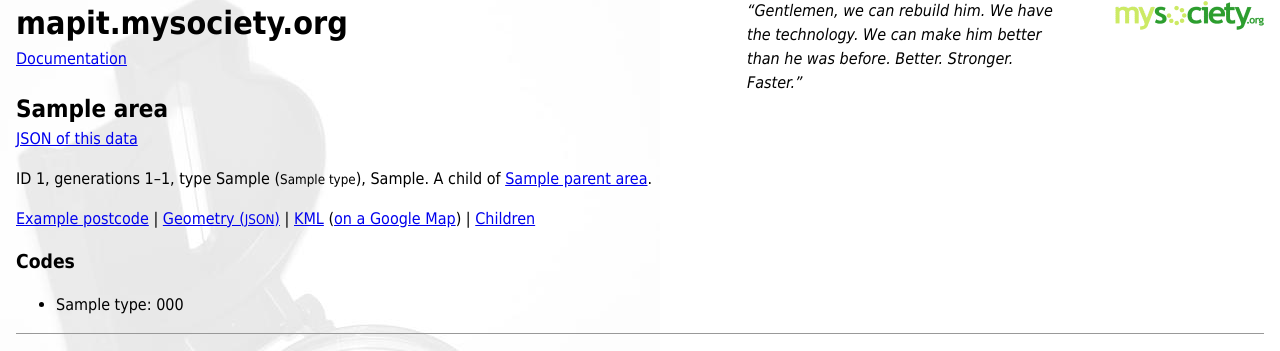
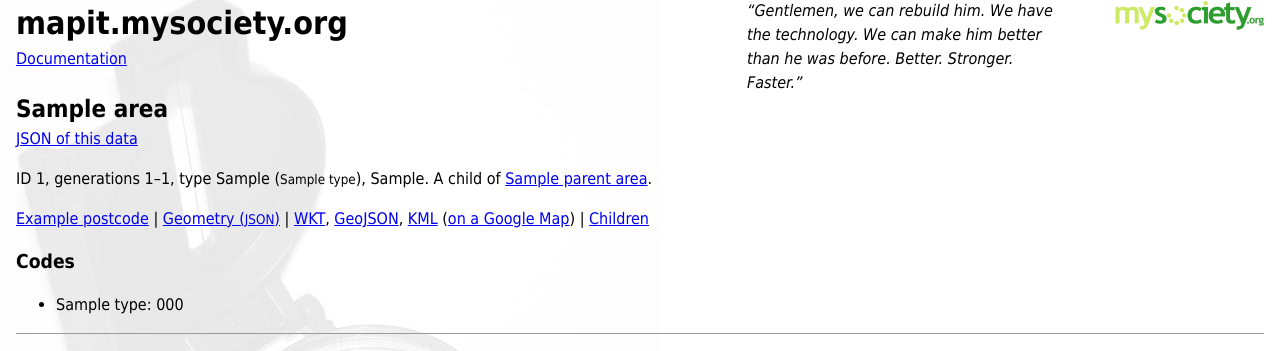
Before and after one commit to mysociety/mapit, a Django app: template pylib/mapit/templates/area.html in a window 1280 px wide. Shown: the part 17-368 px from the top of the page. Run offline with Django 3.2, Linux system fonts and the light colour scheme; the template is opened without the code that fills it: most values are stand-ins (such as "Sample title", 1, 10 or a date in 2020).

Commit message:
GeoJSON working; WMC shortcut.

```diff
--- a/pylib/mapit/areas/views.py
+++ b/pylib/mapit/areas/views.py
@@ -256,7 +256,7 @@ def area_polygon(request, srid='', area_id='', format='kml'):
     </Placemark>
 </kml>''' % (area.name, all_areas.kml)
         content_type = 'application/vnd.google-earth.kml+xml'
-    elif format=='json':
+    elif format=='geojson':
         out = all_areas.json
         content_type = 'application/json'
     elif format=='wkt':
--- a/pylib/mapit/postcodes/views.py
+++ b/pylib/mapit/postcodes/views.py
@@ -61,6 +61,8 @@ def postcode(request, postcode, legacy=False, format='json'):
         elif area.type == 'DIW':
             shortcuts.setdefault('ward', {})['district'] = area.id
             shortcuts.setdefault('council', {})['district'] = area.parent_area_id
+        elif area.type in ('WMC'): # XXX Also maybe 'EUR', 'NIE', 'SPC', 'SPE', 'WAC', 'WAE', 'OLF', 'OLG', 'OMF', 'OMG'):
+            shortcuts[area.type] = area.id
 
     # Add manual enclosing areas.
     extra = []
--- a/pylib/mapit/templates/area.html
+++ b/pylib/mapit/templates/area.html
@@ -22,7 +22,9 @@ A child of <a href="/area/{{ area.parent_area.id }}.html">{{ area.parent_area.na
 {% endif %}
 {% if area.polygons.count %}
 | <a href="/area/{{ area.id }}/geometry">Geometry (<small>JSON</small>)</a>
-| <a href="/area/{{ area.id }}.kml">KML</a>
+| <a href="/area/{{ area.id }}.wkt">WKT</a>,
+<a href="/area/{{ area.id }}.geojson">GeoJSON</a>,
+<a href="/area/{{ area.id }}.kml">KML</a>
 (<a href="http://maps.google.co.uk/maps?q=http://mapit.mysociety.org/area/{{ area.id }}.kml">on a Google Map</a>)
 {% endif %}
 {% if area.children.count %}
--- a/pylib/mapit/urls.py
+++ b/pylib/mapit/urls.py
@@ -25,7 +25,7 @@ urlpatterns = patterns('',
     (r'^area/(?P<area_id>[0-9]+)/covers%s$' % format_end, 'mapit.areas.views.area_covers'),
     (r'^area/(?P<area_id>[0-9]+)/covered%s$' % format_end, 'mapit.areas.views.area_covered'),
     (r'^area/(?P<area_id>[0-9]+)/coverlaps%s$' % format_end, 'mapit.areas.views.area_coverlaps'),
-    (r'^area/(?P<area_id>[0-9]+)\.(?P<format>kml|json|wkt)$', 'mapit.areas.views.area_polygon'),
+    (r'^area/(?P<area_id>[0-9]+)\.(?P<format>kml|geojson|wkt)$', 'mapit.areas.views.area_polygon'),
     (r'^area/(?P<srid>[0-9]+)/(?P<area_id>[0-9]+)\.(?P<format>kml|json|wkt)$', 'mapit.areas.views.area_polygon'),
 
     (r'^point/(?P<srid>[0-9]+)/(?P<x>[0-9.-]+),(?P<y>[0-9.-]+)(?:/(?P<bb>box))?%s$' % format_end, 'mapit.areas.views.areas_by_point'),
```
